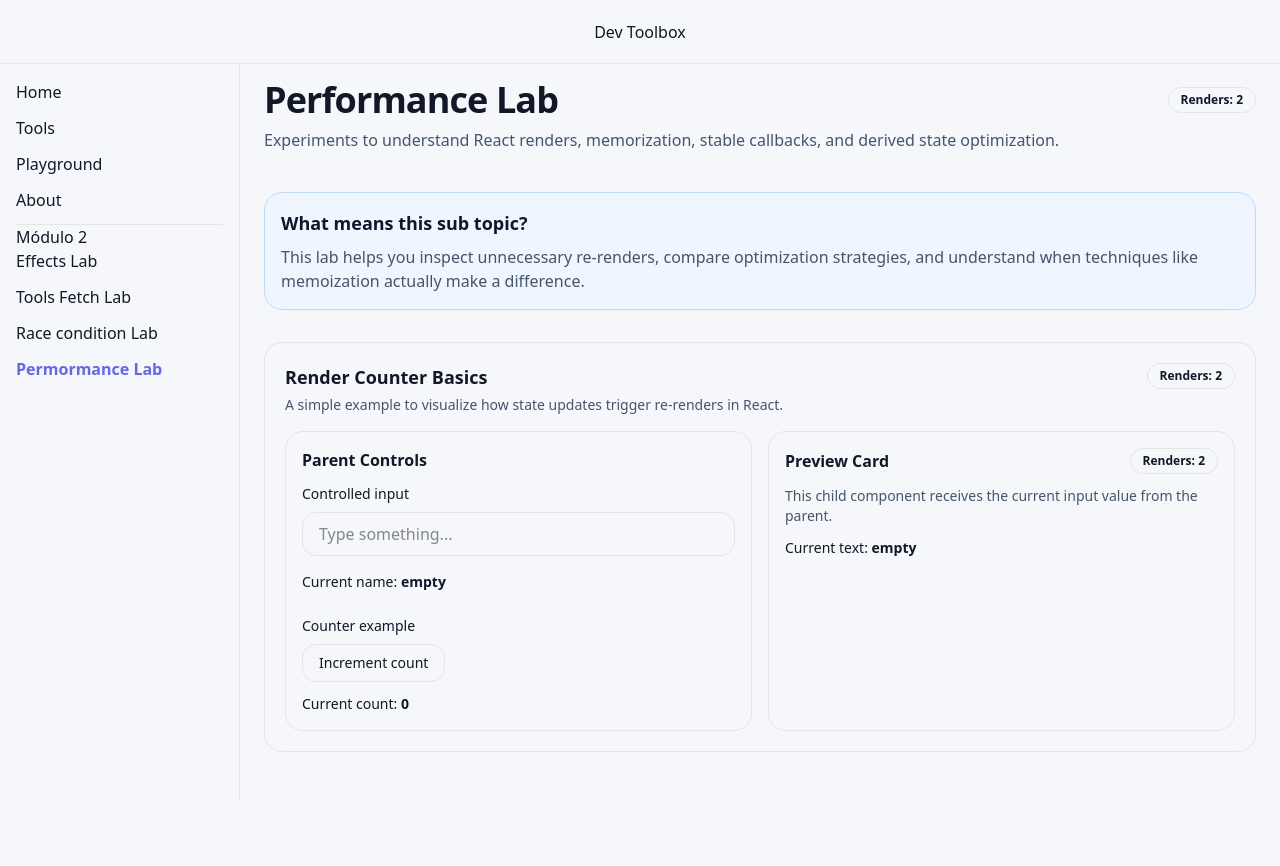
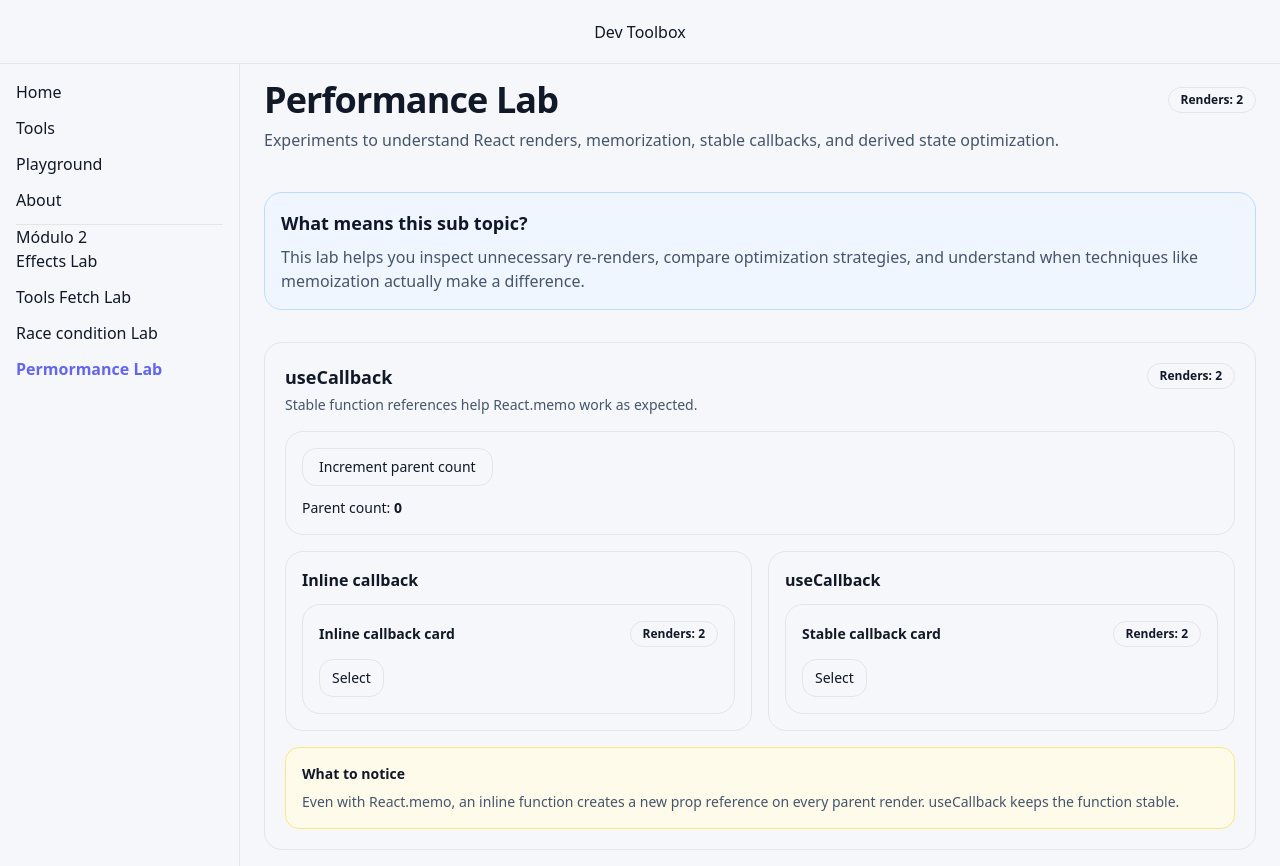
Before and after one commit to alejandrolozano13/react-learning-lab, a React (Vite) app: page /permorfance/performance-lab in a window 1280 px wide. Before the commit the page ends 800 px from the top, so only its background shows below. Built offline with nearby package versions, Linux system fonts and the light colour scheme.

Commit message:
finalizando entendimento sobre o React.memo, useCallback e useMemo

```diff
--- /dev/null
+++ b/src/modules/performance/components/ActionCard.tsx
@@ -0,0 +1,29 @@
+import { memo } from "react";
+import { RenderBadge } from "./RenderBadge";
+import { useRenderCount } from "../hooks/useRenderCount";
+
+type ActionCardProps = {
+  label: string;
+  onSelect: () => void;
+};
+
+export const ActionCard = memo(({ label, onSelect }: ActionCardProps) => {
+  const renderCount = useRenderCount();
+
+  return (
+    <div className="rounded-2xl border p-4">
+      <div className="mb-3 flex items-center justify-between">
+        <h3 className="text-sm font-semibold">{label}</h3>
+        <RenderBadge count={renderCount} />
+      </div>
+
+      <button
+        type="button"
+        onClick={onSelect}
+        className="rounded-xl border px-3 py-2 text-sm font-medium"
+      >
+        Select
+      </button>
+    </div>
+  );
+});
--- /dev/null
+++ b/src/modules/performance/components/MemoizedToolCard.tsx
@@ -0,0 +1,24 @@
+import { memo } from "react";
+import { RenderBadge } from "./RenderBadge";
+import { useRenderCount } from "../hooks/useRenderCount";
+
+type MemoizedToolCardProps = {
+  name: string;
+};
+
+export const MemoizedToolCard = memo(({ name }: MemoizedToolCardProps) => {
+  const renderCount = useRenderCount();
+
+  return (
+    <div className="rounded-2xl border p-4">
+      <div className="mb-3 flex items-center justify-between">
+        <h3 className="text-sm font-semibold">{name}</h3>
+        <RenderBadge count={renderCount} />
+      </div>
+
+      <p className="text-sm text-slate-600">
+        This item is wrapped with React.memo.
+      </p>
+    </div>
+  );
+});
--- /dev/null
+++ b/src/modules/performance/components/UnoptimizedToolCard.tsx
@@ -0,0 +1,21 @@
+import { RenderBadge } from "./RenderBadge";
+import { useRenderCount } from "../hooks/useRenderCount";
+
+type UnoptimizedToolCardProps = {
+  name: string;
+};
+
+export const UnoptimizedToolCard = ({ name }: UnoptimizedToolCardProps) => {
+  const renderCount = useRenderCount();
+
+  return (
+    <div className="roundex-2lx border p-4">
+      <div className="mb-3 flex items-center justify-between">
+        <h3 className="text-sm font-semibold">{name}</h3>
+        <RenderBadge count={renderCount} />
+      </div>
+
+      <p className="text-sm text-slate-600">This item is not optimized.</p>
+    </div>
+  );
+};
--- /dev/null
+++ b/src/modules/performance/components/UseCallbackSection.tsx
@@ -0,0 +1,67 @@
+import { useCallback, useState } from "react";
+import { RenderBadge } from "./RenderBadge";
+import { useRenderCount } from "../hooks/useRenderCount";
+import { ActionCard } from "./ActionCard";
+
+export const UseCallbackSection = () => {
+  const [parentCount, setParentCount] = useState(0);
+  const renderCount = useRenderCount();
+
+  const stableSelect = useCallback(() => {
+    console.log("Stable callback");
+  }, []);
+
+  return (
+    <section className="mt-8 rounded-2xl border p-5">
+      <div className="mb-4 flex items-start justify-between gap-4">
+        <div>
+          <h2 className="text-lg font-semibold">useCallback</h2>
+          <p className="mt-1 text-sm text-slate-600">
+            Stable function references help React.memo work as expected.
+          </p>
+        </div>
+
+        <RenderBadge count={renderCount} />
+      </div>
+
+      <div className="rounded-2xl border p-4">
+        <button
+          type="button"
+          onClick={() => setParentCount((current) => current + 1)}
+          className="rounded-xl border px-4 py-2 text-sm font-medium"
+        >
+          Increment parent count
+        </button>
+
+        <p className="mt-3 text-sm">
+          Parent count: <strong>{parentCount}</strong>
+        </p>
+      </div>
+
+      <div className="mt-4 grid gap-4 lg:grid-cols-2">
+        <div className="rounded-2xl border p-4">
+          <h3 className="mb-3 text-base font-semibold">Inline callback</h3>
+
+          <ActionCard
+            label="Inline callback card"
+            onSelect={() => console.log("Inline callback")}
+          />
+        </div>
+
+        <div className="rounded-2xl border p-4">
+          <h3 className="mb-3 text-base font-semibold">useCallback</h3>
+
+          <ActionCard label="Stable callback card" onSelect={stableSelect} />
+        </div>
+      </div>
+
+      <div className="mt-4 rounded-xl border border-amber-200 bg-amber-50 p-4">
+        <h3 className="text-sm font-semibold">What to notice</h3>
+        <p className="mt-2 text-sm text-slate-600">
+          Even with React.memo, an inline function creates a new prop reference
+          on every parent render. useCallback keeps the function stable.
+        </p>
+      </div>
+    </section>
+  );
+};
--- /dev/null
+++ b/src/modules/performance/components/WithReactMemoSection.tsx
@@ -0,0 +1,54 @@
+import { useState } from "react";
+import { RenderBadge } from "./RenderBadge";
+import { useRenderCount } from "../hooks/useRenderCount";
+import { MemoizedToolCard } from "./MemoizedToolCard";
+
+const tools = ["React Router", "TypeScript", "React Hook Form", "Zod", "Vite"];
+
+export const WithReactMemoSection = () => {
+  const [parentCount, setParentCount] = useState(0);
+  const renderCount = useRenderCount();
+
+  return (
+    <section className="mt-8 rounded-2xl border p-5">
+      <div className="mb-4 flex items-start justify-between gap-4">
+        <div>
+          <h2 className="text-lg font-semibold">With React.memo</h2>
+          <p className="mt-1 text-sm text-slate-600">
+            Memoized children can skip renders when their props stay the same.
+          </p>
+        </div>
+
+        <RenderBadge count={renderCount} />
+      </div>
+
+      <div className="rounded-2xl border p-4">
+        <button
+          type="button"
+          onClick={() => setParentCount((current) => current + 1)}
+          className="rounded-xl border px-4 py-2 text-sm font-medium"
+        >
+          Increment parent count
+        </button>
+
+        <p className="mt-3 text-sm">
+          Parent count: <strong>{parentCount}</strong>
+        </p>
+      </div>
+
+      <div className="mt-4 grid gap-4 md:grid-cols-2 xl:grid-cols-3">
+        {tools.map((tool) => (
+          <MemoizedToolCard key={tool} name={tool} />
+        ))}
+      </div>
+
+      <div className="mt-4 rounded-xl border border-emerald-200 bg-emerald-50 p-4">
+        <h3 className="text-sm font-semibold">What to notice</h3>
+        <p className="mt-2 text-sm text-slate-600">
+          The parent still renders when its state changes, but the child cards
+          can skip unnecessary renders because their props remain unchanged.
+        </p>
+      </div>
+    </section>
+  );
+};
--- /dev/null
+++ b/src/modules/performance/components/WithoutOptimizationSection.tsx
@@ -0,0 +1,54 @@
+import { useState } from "react";
+import { RenderBadge } from "./RenderBadge";
+import { useRenderCount } from "../hooks/useRenderCount";
+import { UnoptimizedToolCard } from "./UnoptimizedToolCard";
+
+const tools = ["React Router", "TypeScript", "React Hook Form", "Zod", "Vite"];
+
+export const WithoutOptimizationSection = () => {
+  const [parentCount, setParentCount] = useState(0);
+  const renderCount = useRenderCount();
+
+  return (
+    <section className="mt-8 rounded-2xl border p-5">
+      <div className="mb-4 flex items-start justify-between gap-4">
+        <div>
+          <h2 className="text-lg font-semibold">Without Optimization</h2>
+          <p className="mt-1 text-sm text-slate-600">
+            Parent updates cause every child in the list to render again.
+          </p>
+        </div>
+
+        <RenderBadge count={renderCount} />
+      </div>
+
+      <div className="rounded-2xl border p-4">
+        <button
+          type="button"
+          onClick={() => setParentCount((current) => current + 1)}
+          className="rounded-xl border px-4 py-2 text-sm font-medium"
+        >
+          Increment parent count
+        </button>
+
+        <p className="mt-3 text-sm">
+          Parent count: <strong>{parentCount}</strong>
+        </p>
+      </div>
+
+      <div className="mt-4 grid gap-4 md:grid-cols-2 xl:grid-cols-3">
+        {tools.map((tool) => (
+          <UnoptimizedToolCard key={tool} name={tool} />
+        ))}
+      </div>
+
+      <div className="mt-4 rounded-xl border border-amber-200 bg-amber-50 p-4">
+        <h3 className="text-sm font-semibold">What to notice</h3>
+        <p className="mt-2 text-sm text-slate-600">
+          Clicking the parent button causes the whole list to render again, even
+          though each item still receives the same name.
+        </p>
+      </div>
+    </section>
+  );
+};
--- a/src/modules/performance/pages/PerformanceLabPage.tsx
+++ b/src/modules/performance/pages/PerformanceLabPage.tsx
@@ -1,5 +1,8 @@
 import { RenderBadge } from "../components/RenderBadge";
 import { RenderCounterBasicsSection } from "../components/RenderCounterBasicsSection";
+import { UseCallbackSection } from "../components/UseCallbackSection";
+import { WithoutOptimizationSection } from "../components/WithoutOptimizationSection";
+import { WithReactMemoSection } from "../components/WithReactMemoSection";
 import { useRenderCount } from "../hooks/useRenderCount";
 
 export const PerformanceLabPage = () => {
@@ -40,7 +43,10 @@ export const PerformanceLabPage = () => {
         </p>
       </section>
 
-      <RenderCounterBasicsSection />
+      {/* <RenderCounterBasicsSection /> */}
+      {/* <WithoutOptimizationSection /> */}
+      {/* <WithReactMemoSection /> */}
+      <UseCallbackSection />
     </section>
   );
 };
```
